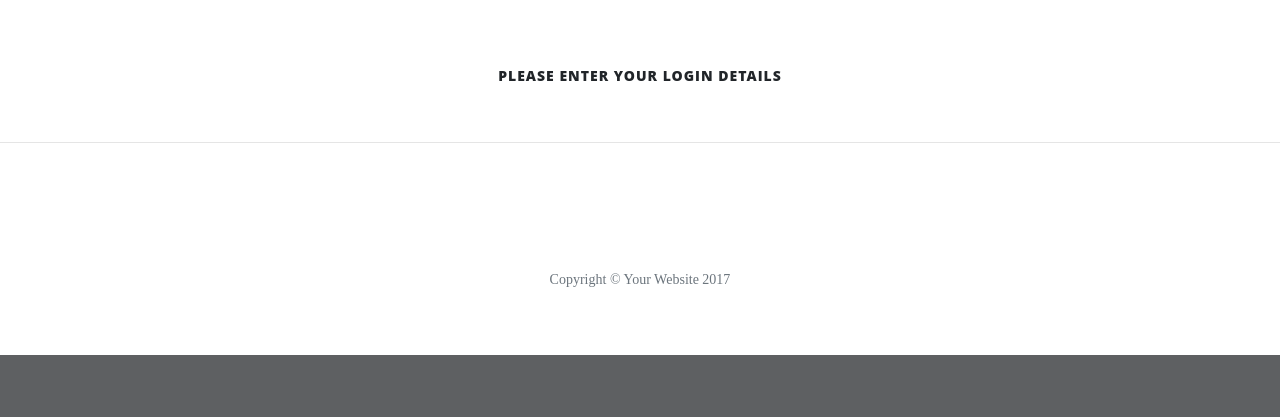
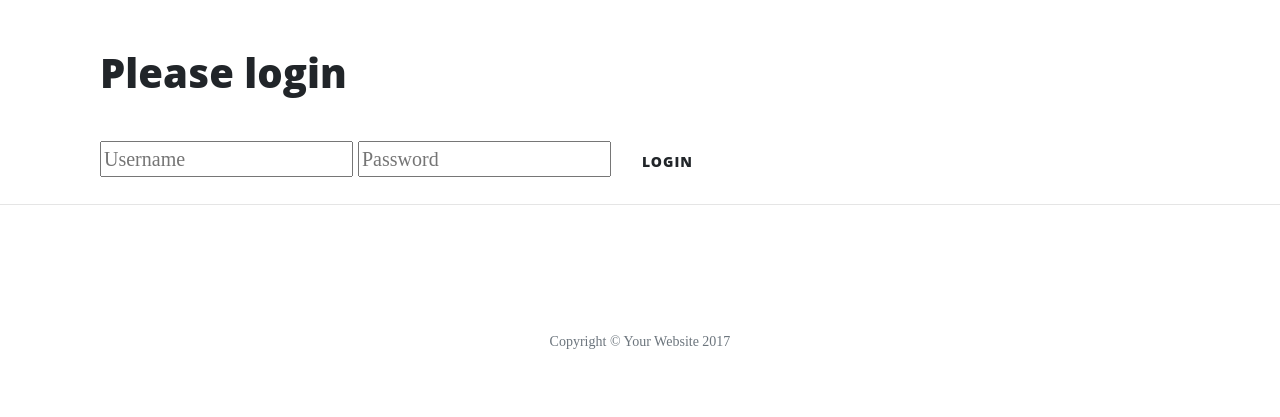
Before and after one commit to JihanePett/Test_Flask, a Flask app: page /login in a window 1280 px wide. Shown: the part 533-950 px from the top of the page. Before the commit the page ends 888 px from the top, so only its background shows below. Run offline with Flask 2, Linux system fonts and the light colour scheme; some libraries are stand-ins or nearby versions.

Commit message:
updated login.html to offer a login admin option with username and password, and put a line break on the run.py login route as it wsa too long

```diff
--- a/run.py
+++ b/run.py
@@ -46,7 +46,8 @@ def contact():
 def login():
     error = None
     if request.method == 'POST':
-        if request.form['username'] != 'admin' or request.form['password'] != 'admin':
+        if request.form['username'] != 'admin' or \
+                request.form['password'] != 'admin':
             error = 'Please try again'
         else:
             return redirect(url_for('index'))
--- a/templates/login.html
+++ b/templates/login.html
@@ -1,40 +1,15 @@
 <!DOCTYPE html>
 {% extends 'base.html' %} {% block content %}
-<div class="modal fade" id="modalLoginForm" tabindex="-1" role="dialog" aria-labelledby="myModalLabel"
-  aria-hidden="true">
-  <div class="modal-dialog" role="document">
-    <div class="modal-content">
-      <div class="modal-header text-center">
-        <h4 class="modal-title w-100 font-weight-bold">Please login</h4>
-        <button type="button" class="close" data-dismiss="modal" aria-label="Close">
-          <span aria-hidden="true">&times;</span>
-        </button>
-      </div>
-      <div class="modal-body mx-3">
-        <form action="" method="post">
-        <div class="md-form mb-5">
-          <i class="fas fa-envelope prefix grey-text"></i>
-          <input type="text" id="username" placeholder="username" name="username" value="{{request.form.username}}">
-        </div>
-
-        <div class="md-form mb-4">
-          <i class="fas fa-lock prefix grey-text"></i>
-          <input type="password" id="password" placeholder="password" name="password" value="{{request.form.password}}">
-        </div>
-        </form>
-        {% if error %}
-        <p class="error"><strong>{{error}}</strong></p>
-        {% endif %}
-
-      </div>
-      <div class="modal-footer d-flex justify-content-center">
-        <button class="btn btn-default">Login</button>
-      </div>
-    </div>
+  <div class="container">
+  <h1>Please login</h1>
+  <br>
+  <form action="" method="post">
+  <input type="text" placeholder="Username" name="username" value="{{request.form.username}}">
+  <input type="password" placeholder="Password" name="password" value="{{request.form.password}}">
+  <input class="btn btn-default" type="submit" value="Login" >
+  </form>
+  {% if error %}
+  <p class="error"><strong>Error:</strong>{{ error }}</p>
+  {% endif %}
   </div>
-</div>
-
-<div class="text-center">
-  <a href="" class="btn btn-default btn-rounded mb-4" data-toggle="modal" data-target="#modalLoginForm">Please enter your login details</a>
-</div>
 {% endblock %}
```
